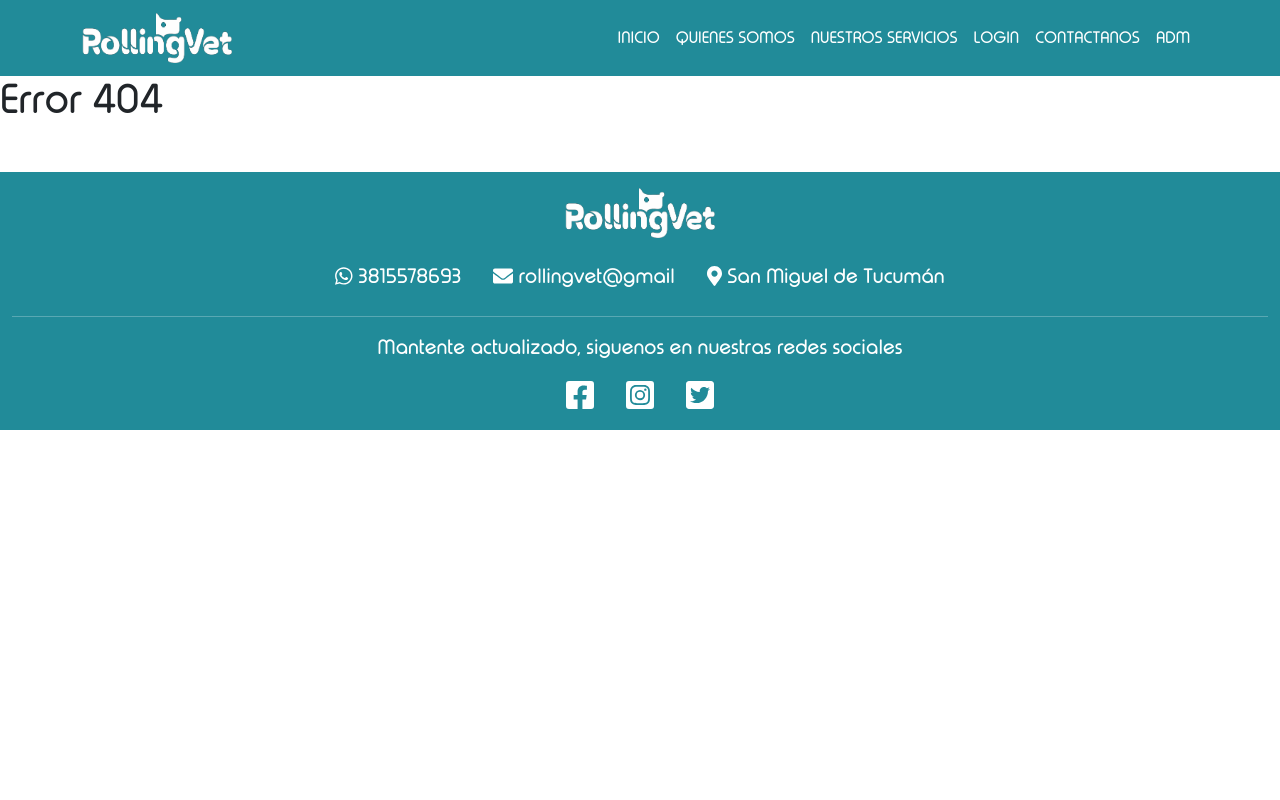
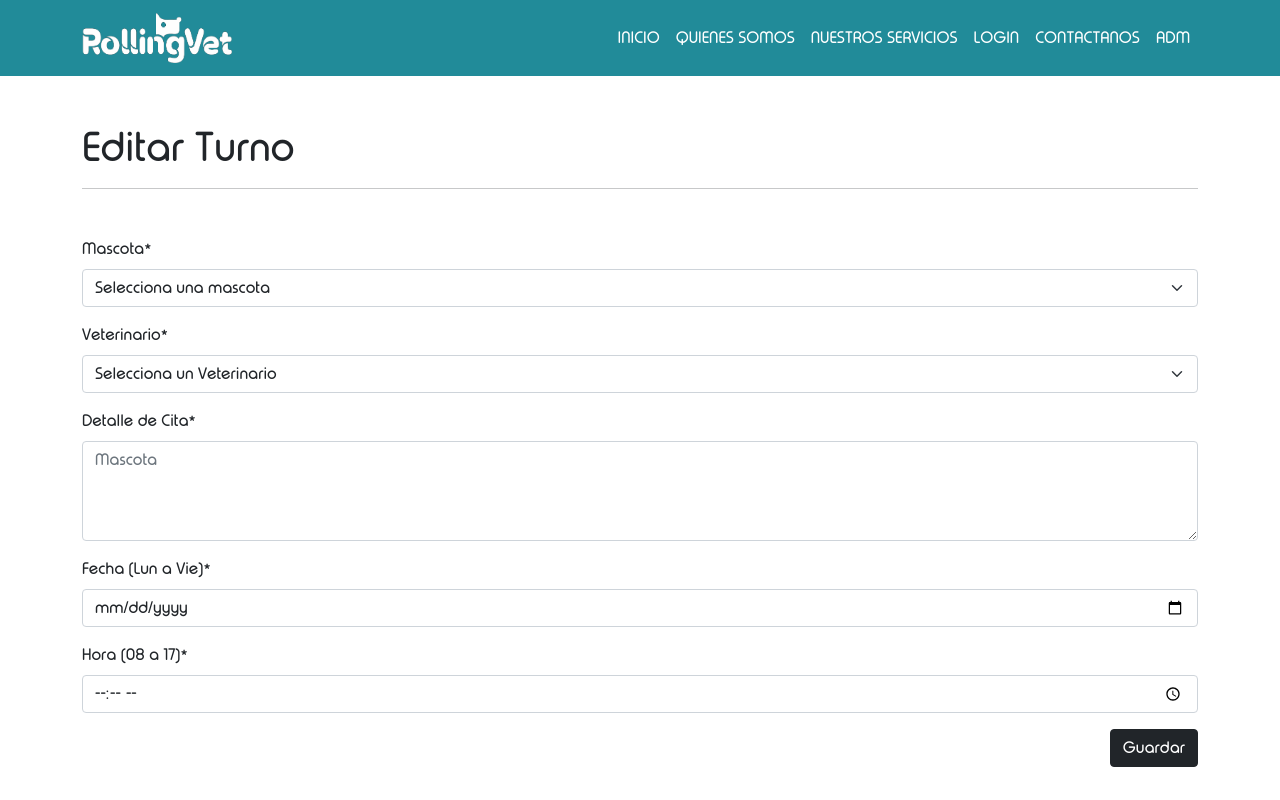
Before and after one commit to alanchibilisco/RollingVetProjectFE, a React (Create React App) app: page /Adm/turnos/editar/1 in a window 1280 px wide. Before the commit this address had no page. Shown: the top 800 px of the page. Built offline with nearby package versions, Linux system fonts and the light colour scheme; data requests are answered from the project's data file.

Commit message:
se comenzo el EDIT/PUT de turnos

```diff
--- a/src/App.js
+++ b/src/App.js
@@ -15,6 +15,7 @@ import AdmTurnos from "./components/cruds/AdmTurnos";
 import CrearPaciente from "./components/cruds/CrearPaciente";
 import CrearTurno from "./components/cruds/CrearTurno";
 import EditPacientes from "./components/cruds/EditPacientes";
+import EditTurnos from "./components/cruds/EditTurnos";
 
 function App() {
   //useState
@@ -106,6 +107,11 @@ function App() {
             path="/Adm/turnos/crear"
             element={<CrearTurno pacientes={pacientes} URLTurnos={URLTurnos} getApiTurnos={getApiTurnos}></CrearTurno>}
           ></Route>
+          <Route
+            exact
+            path="/Adm/turnos/editar/:id"
+            element={<EditTurnos URLTurnos={URLTurnos} getApiTurnos={getApiTurnos} pacientes={pacientes}></EditTurnos>}
+          ></Route>
 
         </Routes>
       </Router>
--- /dev/null
+++ b/src/components/cruds/EditTurnos.jsx
@@ -0,0 +1,99 @@
+import React, { useEffect, useRef } from "react";
+import { useState } from "react";
+import { Col, Container, Form, Row } from "react-bootstrap";
+import { useNavigate, useParams } from "react-router-dom";
+import Swal from "sweetalert2";
+import Footer from "../Footer";
+import NavBar from "../NavBar";
+import { validateTextoEsp, validateFecha, validateHora } from "../Validaciones";
+
+const EditTurnos = ({ URLTurnos, getApiTurnos, pacientes}) => {
+
+  return (
+    <div>
+      <NavBar></NavBar>
+
+      <Container className="py-5">
+        <h1>Editar Turno</h1>
+        <hr />
+        <Form className="my-5">
+          <Form.Group className="mb-3" controlId="formBasicMascota">
+            <Form.Label>Mascota*</Form.Label>
+            <Form.Select
+            //   onChange={({ target }) => {
+            //     setMascota(target.value.trimStart());
+            //   }}
+            >
+              <option value="">Selecciona una mascota</option>
+              {pacientes.map((paciente) => (
+                <option
+                  value={`${paciente.nombreMascota} - ${paciente.nombreDueño} ${paciente.apellidoDueño}`}
+                  key={paciente.id}
+                >{`${paciente.nombreMascota} - ${paciente.nombreDueño} ${paciente.apellidoDueño}`}</option>
+              ))}
+            </Form.Select>
+          </Form.Group>
+
+          <Form.Group className="mb-3" controlId="formBasicVet">
+            <Form.Label>Veterinario*</Form.Label>
+            <Form.Select
+            //   onChange={({ target }) => {
+            //     setVeterinario(target.value.trimStart());
+            //   }}
+            >
+              <option value="">Selecciona un Veterinario</option>
+              <option value="Addle Romina">Dra. Addle Romina A.</option>
+              <option value="Fernandez Sara">Dra. Fernandez Sara V.</option>
+              <option value="Molinari Pablo">Dr. Molinari Pablo D.</option>
+              <option value="Kuc Damian">Dr. Kuc Damian</option>
+              <option value="Mezar Diego">Dr. Mezar Diego</option>
+            </Form.Select>
+          </Form.Group>
+
+          <Form.Group className="mb-3" controlId="formBasicDetalle">
+            <Form.Label>Detalle de Cita*</Form.Label>
+            <Form.Control
+              as="textarea"
+              type="text"
+              placeholder="Mascota"
+              style={{ height: "100px" }}
+            //   onChange={({ target }) => {
+            //     setDetalleCita(target.value.trimStart());
+            //   }}
+            ></Form.Control>
+          </Form.Group>
+
+          <Form.Group className="mb-3" controlId="formBasicFecha">
+            <Form.Label>Fecha (Lun a Vie)*</Form.Label>
+            <Form.Control
+              type="date"
+              placeholder="21/02/2022"
+            //   onChange={({ target }) => {
+            //     setFecha(target.value.trimStart());
+            //   }}
+            ></Form.Control>
+          </Form.Group>
+
+          <Form.Group className="mb-3" controlId="formBasicHora">
+            <Form.Label>Hora (08 a 17)*</Form.Label>
+            <Form.Control
+              type="time"
+              placeholder="08:00"
+            //   onChange={({ target }) => {
+            //     setHora(target.value.trimStart());
+            //   }}
+            ></Form.Control>
+          </Form.Group>
+
+          <div className="text-end">
+            <button className="btn btn-dark">Guardar</button>
+          </div>
+        </Form>
+      </Container>
+
+      <Footer></Footer>
+    </div>
+  );
+};
+
+export default EditTurnos;
--- a/src/components/cruds/Turno.jsx
+++ b/src/components/cruds/Turno.jsx
@@ -12,7 +12,7 @@ const Turno = ({turno}) => {
                 <td className="w-25">
                   <div className="d-flex justify-content-center">
                     <Link
-                      to="/*"
+                      to={`/Adm/turnos/editar/${turno.id}`}
                       className=" btn btn-dark mx-1 text-decoration-none text-center"
                     >
                       Editar
```
